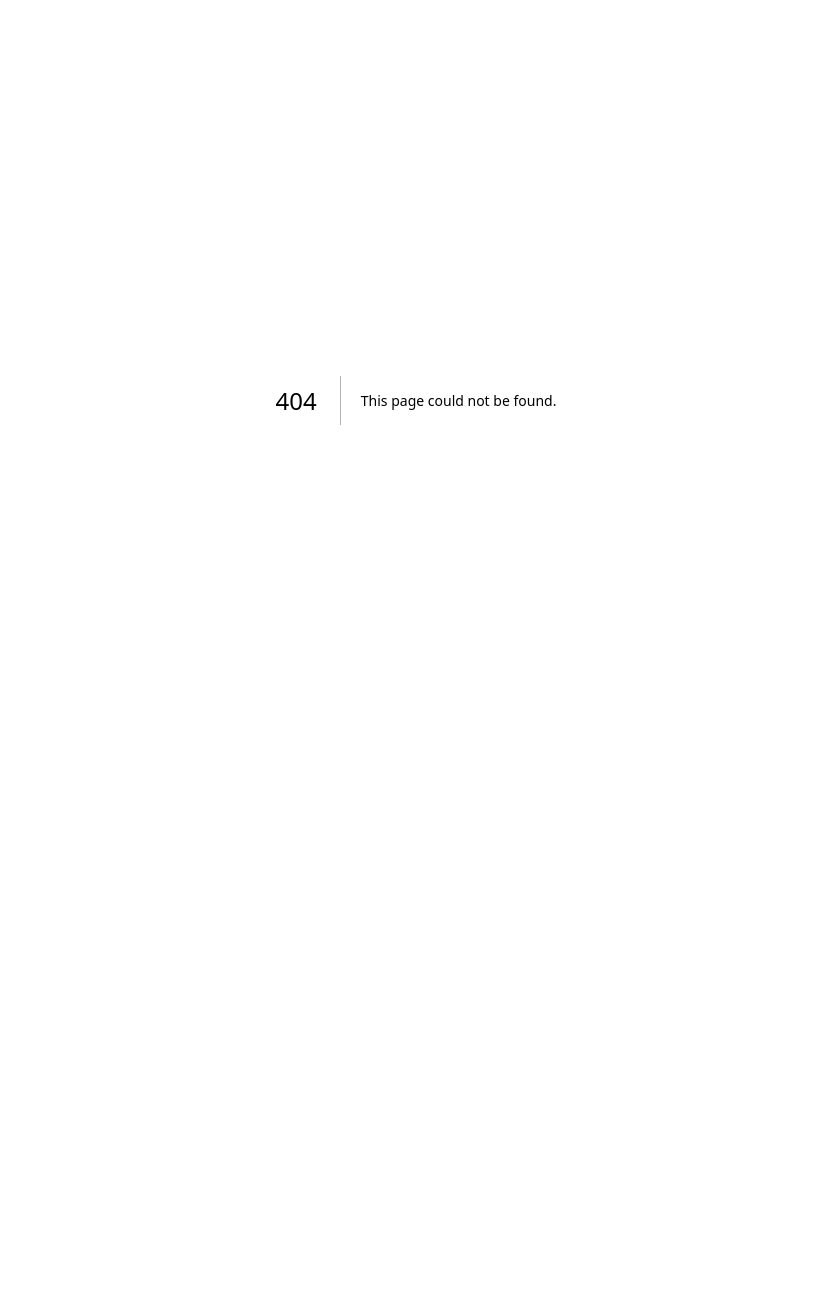
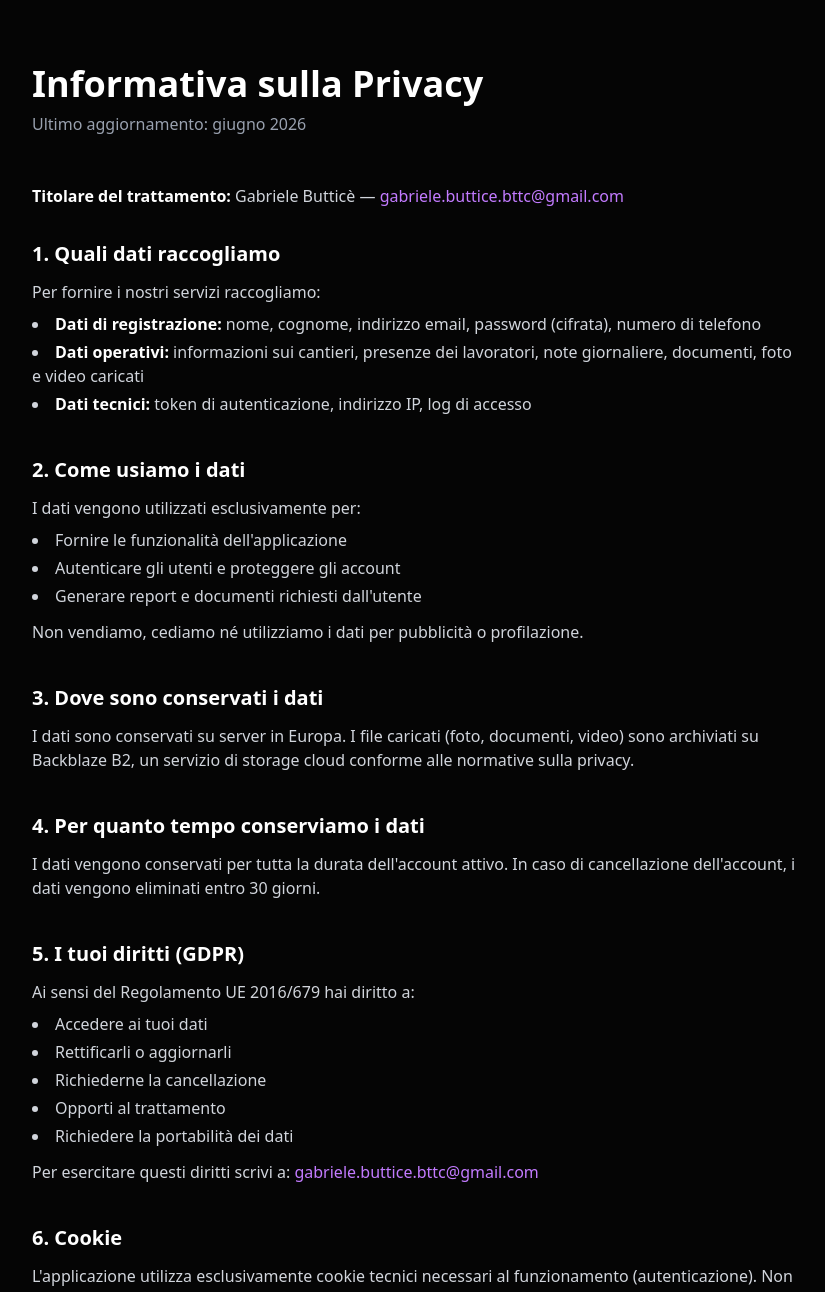
Before and after one commit to gabrielebttc/portfolio, a Next.js app in the folder portfolio/: page /privacy-policy in a window 1280 px wide. Before the commit this address had no page. Shown: the top 1292 px of the page, without its empty margins (224-1049 px from the left). Before the commit the page ends 800 px from the top, so only its background shows below. Built offline with nearby package versions, Linux system fonts and the light colour scheme.

Commit message:
feat: add privacy policy page and deploy workflow

```diff
--- /dev/null
+++ b/portfolio/docker-compose.yml
@@ -0,0 +1,11 @@
+version: '3.8'
+
+services:
+  portfolio:
+    build:
+      context: .
+      dockerfile: Dockerfile
+    container_name: portfolio
+    restart: always
+    ports:
+      - "3000:3000"
--- /dev/null
+++ b/portfolio/src/app/privacy-policy/page.tsx
@@ -0,0 +1,103 @@
+import type { Metadata } from "next";
+
+export const metadata: Metadata = {
+  title: "Privacy Policy — Gabriele Butticè",
+  description: "Informativa sulla privacy per le applicazioni di Gabriele Butticè.",
+};
+
+export default function PrivacyPolicyPage() {
+  return (
+    <main className="min-h-screen bg-[#050505] text-white px-6 py-16">
+      <div className="max-w-3xl mx-auto">
+        <h1 className="text-4xl font-bold mb-2">Informativa sulla Privacy</h1>
+        <p className="text-gray-400 mb-12">Ultimo aggiornamento: giugno 2026</p>
+
+        <p className="text-gray-300 mb-8">
+          <strong className="text-white">Titolare del trattamento:</strong> Gabriele Butticè —{" "}
+          <a href="mailto:gabriele.buttice.bttc@gmail.com" className="text-purple-400 hover:underline">
+            gabriele.buttice.bttc@gmail.com
+          </a>
+        </p>
+
+        <Section title="1. Quali dati raccogliamo">
+          <p>Per fornire i nostri servizi raccogliamo:</p>
+          <ul className="list-disc list-inside mt-2 space-y-1 text-gray-300">
+            <li><strong className="text-white">Dati di registrazione:</strong> nome, cognome, indirizzo email, password (cifrata), numero di telefono</li>
+            <li><strong className="text-white">Dati operativi:</strong> informazioni sui cantieri, presenze dei lavoratori, note giornaliere, documenti, foto e video caricati</li>
+            <li><strong className="text-white">Dati tecnici:</strong> token di autenticazione, indirizzo IP, log di accesso</li>
+          </ul>
+        </Section>
+
+        <Section title="2. Come usiamo i dati">
+          <p>I dati vengono utilizzati esclusivamente per:</p>
+          <ul className="list-disc list-inside mt-2 space-y-1 text-gray-300">
+            <li>Fornire le funzionalità dell&apos;applicazione</li>
+            <li>Autenticare gli utenti e proteggere gli account</li>
+            <li>Generare report e documenti richiesti dall&apos;utente</li>
+          </ul>
+          <p className="mt-3">Non vendiamo, cediamo né utilizziamo i dati per pubblicità o profilazione.</p>
+        </Section>
+
+        <Section title="3. Dove sono conservati i dati">
+          <p>
+            I dati sono conservati su server in Europa. I file caricati (foto, documenti, video) sono
+            archiviati su Backblaze B2, un servizio di storage cloud conforme alle normative sulla privacy.
+          </p>
+        </Section>
+
+        <Section title="4. Per quanto tempo conserviamo i dati">
+          <p>
+            I dati vengono conservati per tutta la durata dell&apos;account attivo. In caso di cancellazione
+            dell&apos;account, i dati vengono eliminati entro 30 giorni.
+          </p>
+        </Section>
+
+        <Section title="5. I tuoi diritti (GDPR)">
+          <p>Ai sensi del Regolamento UE 2016/679 hai diritto a:</p>
+          <ul className="list-disc list-inside mt-2 space-y-1 text-gray-300">
+            <li>Accedere ai tuoi dati</li>
+            <li>Rettificarli o aggiornarli</li>
+            <li>Richiederne la cancellazione</li>
+            <li>Opporti al trattamento</li>
+            <li>Richiedere la portabilità dei dati</li>
+          </ul>
+          <p className="mt-3">
+            Per esercitare questi diritti scrivi a:{" "}
+            <a href="mailto:gabriele.buttice.bttc@gmail.com" className="text-purple-400 hover:underline">
+              gabriele.buttice.bttc@gmail.com
+            </a>
+          </p>
+        </Section>
+
+        <Section title="6. Cookie">
+          <p>
+            L&apos;applicazione utilizza esclusivamente cookie tecnici necessari al funzionamento
+            (autenticazione). Non vengono usati cookie di profilazione o di terze parti.
+          </p>
+        </Section>
+
+        <Section title="7. Modifiche a questa informativa">
+          <p>
+            Eventuali aggiornamenti verranno pubblicati su questa pagina con la data di revisione aggiornata.
+          </p>
+        </Section>
+
+        <div className="mt-12 pt-8 border-t border-gray-800 text-gray-400 text-sm">
+          <strong className="text-white">Contatti:</strong>{" "}
+          <a href="mailto:gabriele.buttice.bttc@gmail.com" className="text-purple-400 hover:underline">
+            gabriele.buttice.bttc@gmail.com
+          </a>
+        </div>
+      </div>
+    </main>
+  );
+}
+
+function Section({ title, children }: { title: string; children: React.ReactNode }) {
+  return (
+    <section className="mb-10">
+      <h2 className="text-xl font-semibold mb-3 text-white">{title}</h2>
+      <div className="text-gray-300 space-y-2">{children}</div>
+    </section>
+  );
+}
```
